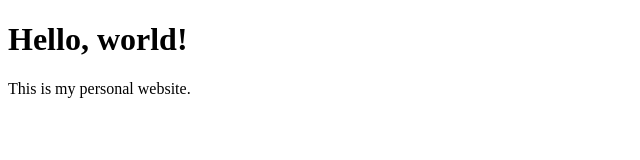
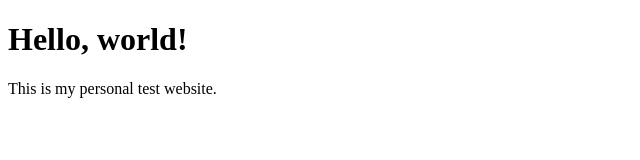
Before and after one commit to pranaykumarsamala/test, a plain HTML site: page index.html in a window 1280 px wide. Shown: the full height of the page, 0-640 px from the left. Drawn offline with Linux system fonts and the light colour scheme.

Commit message:
Update index.html

```diff
--- a/index.html
+++ b/index.html
@@ -5,6 +5,6 @@
 </head>
 <body>
   <h1>Hello, world!</h1>
-  <p>This is my personal website.</p>
+  <p>This is my personal test website.</p>
 </body>
 </html>
```
